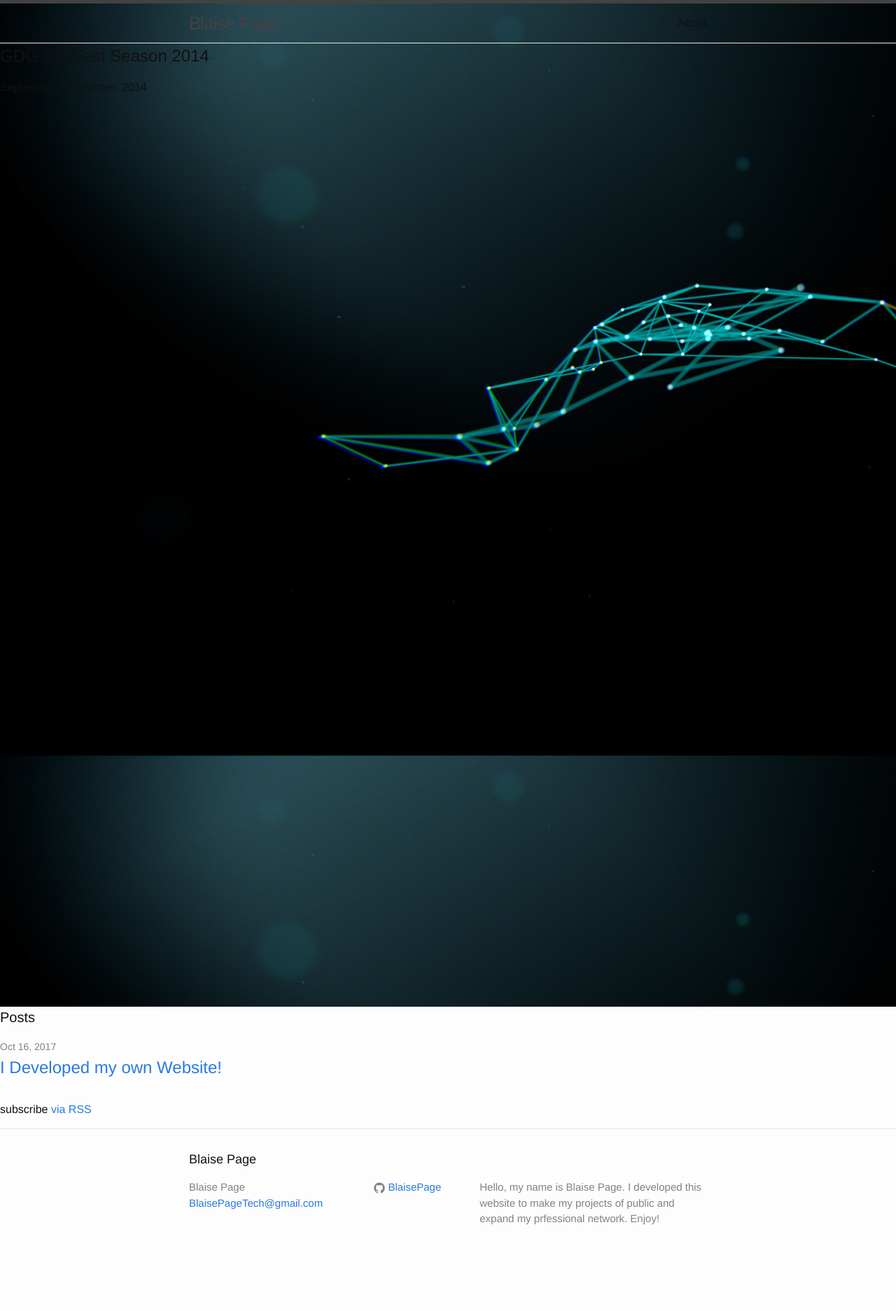
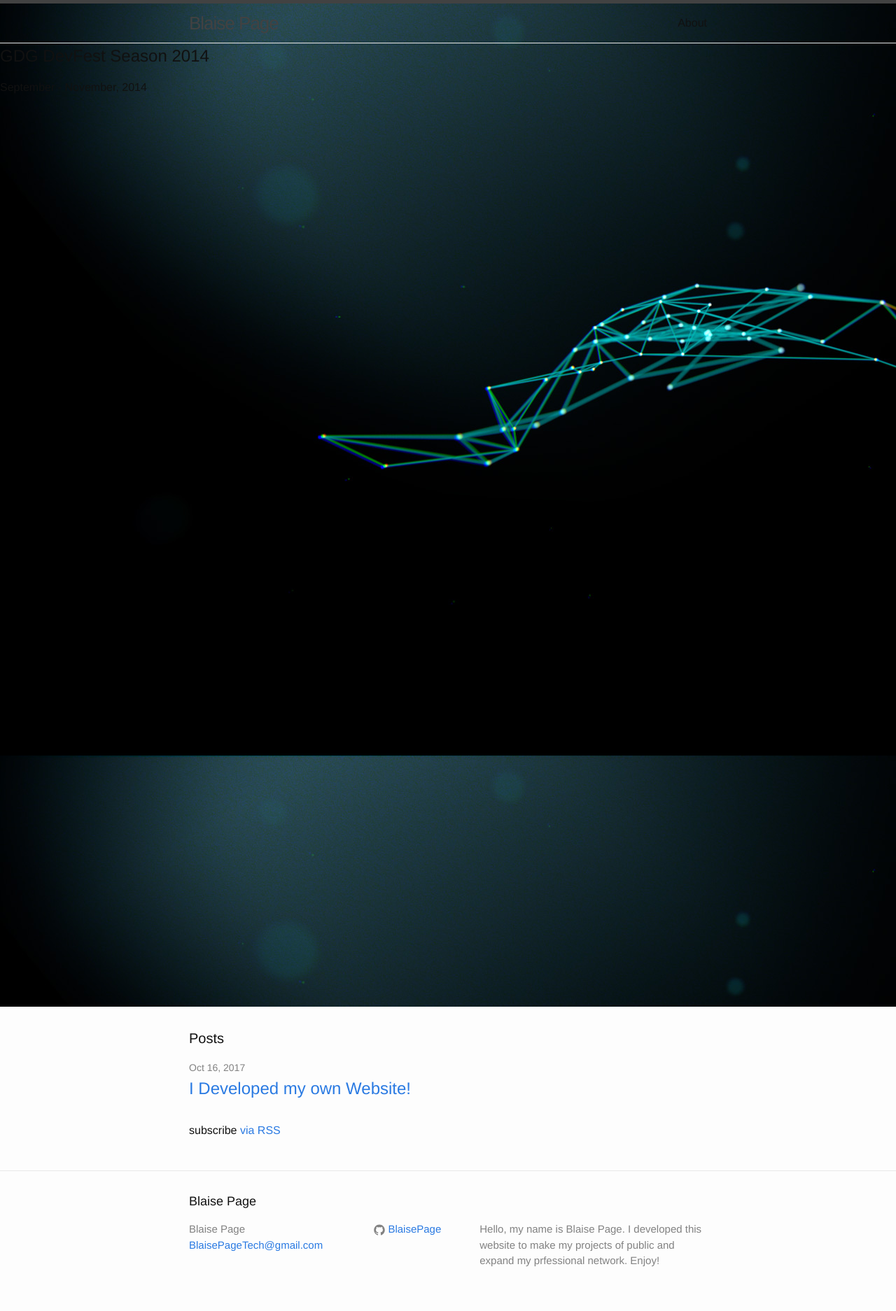
Before and after one commit to BlaisePage/BlaisePage.github.io, a Jekyll site: the page built from index.html, in a window 1280 px wide. Shown: the whole page at 70% size. Built offline with Jekyll 4.4.1, drawn with Linux system fonts in a browser that asks for light colours; before the commit the page ends 1814 px from its top, so only the background shows below that.

Commit message:
Update default.html

```diff
--- a/_layouts/default.html
+++ b/_layouts/default.html
@@ -6,15 +6,10 @@
 <body>
     {% include hero.html %}
 
-    <div id="st-container" class="st-container disable-scrolling">
-        <div class="st-pusher">
-            <div class="st-content">
-
-                {{ content }}
-
-
-            </div>
-        </div>
+    <div class="page-content">
+      <div class="wrapper">
+        {{ content }}
+      </div>
     </div>
 
     {% include footer.html %}
```
